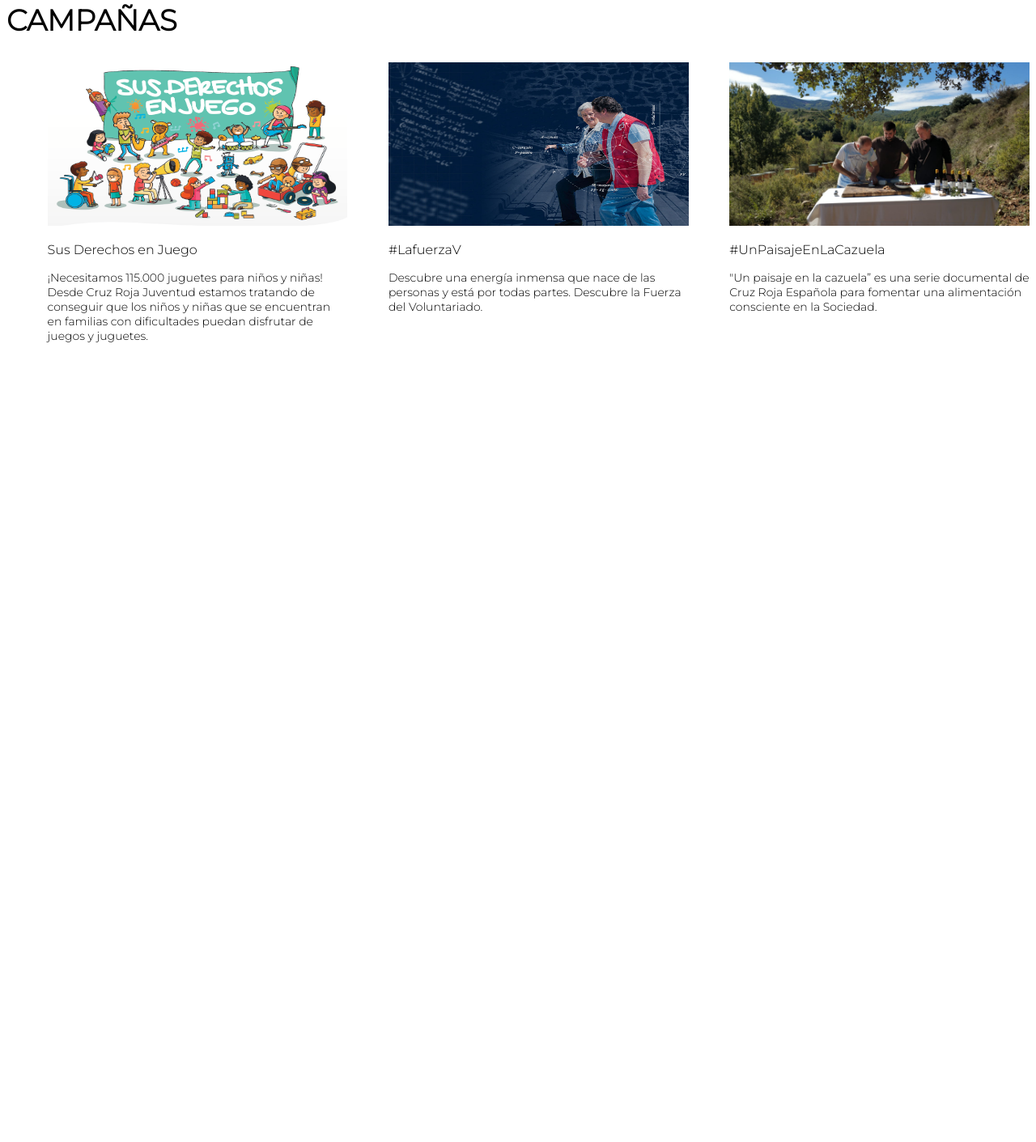
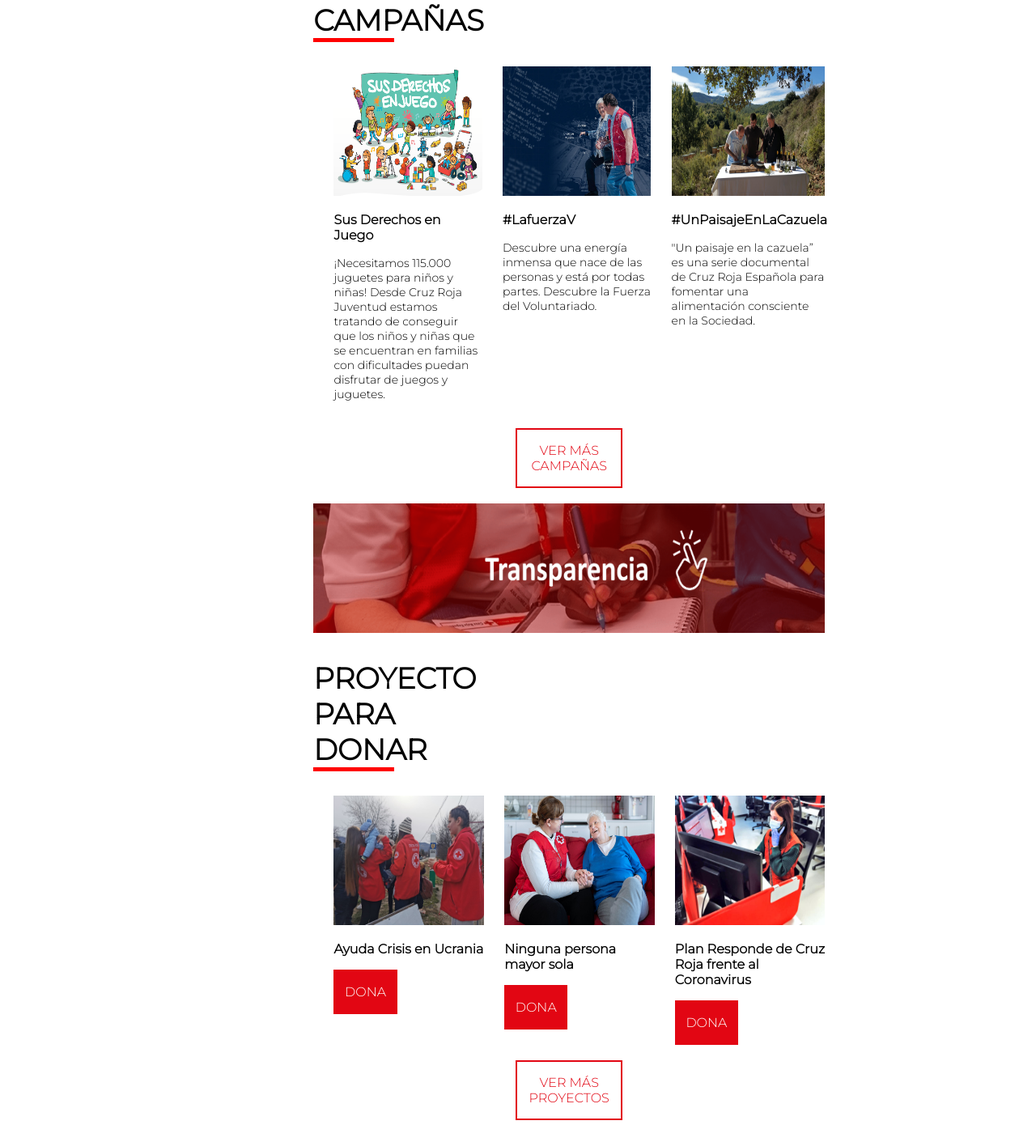
Before and after one commit to Ja5I3R/PROJECT-SGI, a plain HTML site: page Inicio.html in a window 1280 px wide. Shown: the part 27-1438 px from the top of the page at 81% size. Before the commit the page ends 800 px from the top, so only its background shows below. Drawn offline with Linux system fonts and the light colour scheme.

Commit message:
Actualizacion

```diff
--- a/Inicio.html
+++ b/Inicio.html
@@ -11,17 +11,18 @@
         @import url('https://fonts.googleapis.com/css2?family=Montserrat:wght@300&display=swap%27');
 
         body {
-            font-family: Montserrat;
+            font-family: Montserrat, "Helvetica Neue", Helvetica, Arial, sans-serif;
         }
 
-        .titulo {
+        span .titulo {
             font-size: 2.25em;
+            border-bottom: 5px solid red;
+            width: 100px;
         }
 
         .imagenes {
             width: 100%;
-            height: 50%;
-
+            height: 10em;
         }
 
         .columna {
@@ -31,37 +32,107 @@
 
         section {
             display: flex;
-            width: 100%;
         }
-        .xsize{
+
+        .xsize {
             font-size: 0.875rem;
+        }
+
+        .subtitulo {
+            font-weight: 600;
+        }
+
+        .boton {
+            text-align: center;
+            color: #e20613;
+            border: 0.125rem solid #e20613;
+            width: 8em;
+            justify-content: center;
+            margin: auto;
+        }
+        .botonrojo{
+            color:white;
+            background-color:#e20613;
+            text-align: center;
+            border: 0.125rem solid #e20613;
+            margin: left;
+            justify-content: center;
+            width: 40%;
+        }
+
+        .campañas {
+            width: 50%;
+            padding-left: 10%;
+            margin: auto;
         }
     </style>
 </head>
 
 <body>
+    <div class="campañas">
+        <span>
             <h2 class="titulo">CAMPAÑAS</h2>
-    <section claa>
+        </span>
+        <section>
             <div class="columna">
                 <img class="imagenes" src="./img/susderechosenjuego_2021.png" alt="Sus Derechos">
-            <p>Sus Derechos en Juego</p>
-            <p class="xsize">¡Necesitamos 115.000 juguetes para niños y niñas! Desde Cruz Roja Juventud estamos tratando de conseguir
+                <p class="subtitulo">Sus Derechos en Juego</p>
+                <p class="xsize">¡Necesitamos 115.000 juguetes para niños y niñas! Desde Cruz Roja Juventud estamos
+                    tratando de conseguir
                     que los niños y niñas que se encuentran en familias
                     con dificultades puedan disfrutar de juegos y juguetes.</p>
             </div>
             <div class="columna">
                 <img class="imagenes" src="./img/CR_cabecera_web_corts.jpg" alt="La Fuerza V">
-            <p>#LafuerzaV</p>
+                <p class="subtitulo">#LafuerzaV</p>
                 <p class="xsize">Descubre una energía inmensa que nace de las personas y está por todas partes.
                     Descubre la Fuerza del Voluntariado.</p>
             </div>
             <div class="columna">
                 <img class="imagenes" src="./img/un-paisaje-en-la-cazuela.jpg" alt="Paisaje en la cazuela">
-            <p>#UnPaisajeEnLaCazuela</p>
+                <p class="subtitulo">#UnPaisajeEnLaCazuela</p>
                 <p class="xsize">"Un paisaje en la cazuela” es una serie documental de
                     Cruz Roja Española para fomentar una alimentación consciente en la Sociedad.</p>
             </div>
-    </section>
+        </section><br>
+        <div class="boton">
+            <p>VER MÁS CAMPAÑAS</p>
+        </div><br>
+        <article>
+            <img class="imagenes" src="./img/Transparencia_v2.png" alt="Transparencia_v2"><br>
+        </article>
+        <span>
+            <h2 class="titulo">PROYECTO PARA DONAR</h2>
+        </span>
+        <section>
+        <div class="columna">
+            <img class="imagenes" src="./img/RUM Atencion migrantes frontera.jpg" alt="Ayuda Ucrania">
+            <p class="subtitulo">Ayuda Crisis en Ucrania</p>
+            <div class="botonrojo">
+                <p>DONA</p>
+            </div>
+        </div>
+        <div class="columna">
+            <img class="imagenes" src="./img/mayores reducida.jpg" alt="Persona mayor">
+            <p class="subtitulo">Ninguna persona mayor sola</p>
+            <div class="botonrojo">
+                <p>DONA</p>
+            </div>
+        </div>
+        <div class="columna">
+            <img class="imagenes" src="./img/49836943871_64305a12b3_o.jpg" alt="Covid">
+            <p class="subtitulo">Plan Responde de Cruz Roja frente al Coronavirus
+            </p>
+            <div class="botonrojo">
+                <p>DONA</p>
+            </div>
+        </div>
+        </section><br>
+        <div class="boton">
+            <p>VER MÁS PROYECTOS</p>
+        </div><br>
+    </div>
+
 </body>
 
 </html>
```
Also changed, not shown: img/49836943871_64305a12b3_o.jpg (added), img/RUM Atencion migrantes frontera.jpg (added), img/Transparencia_v2.png (added), img/mayores reducida.jpg (added). Lines whose indentation alone changed are shown as unchanged.
